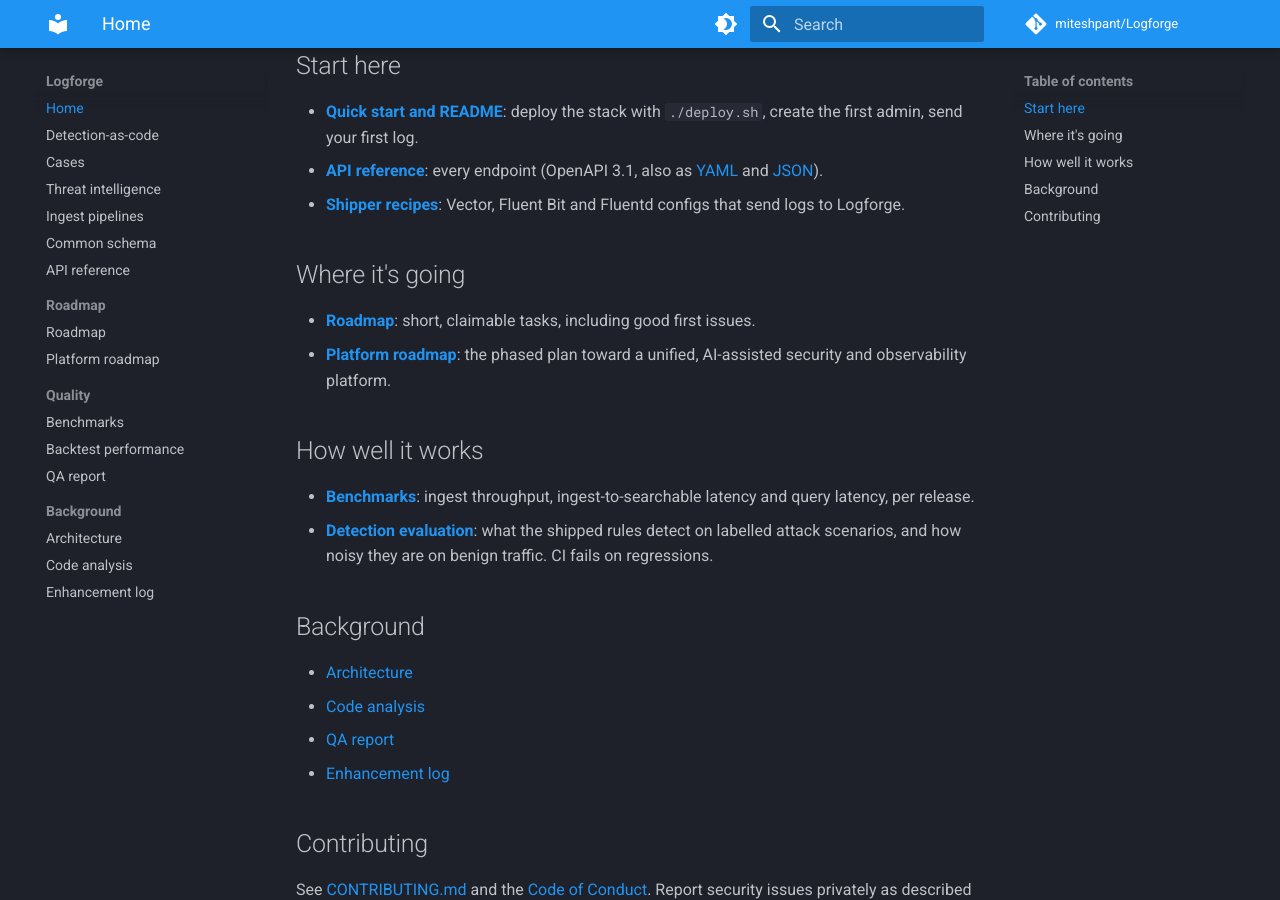
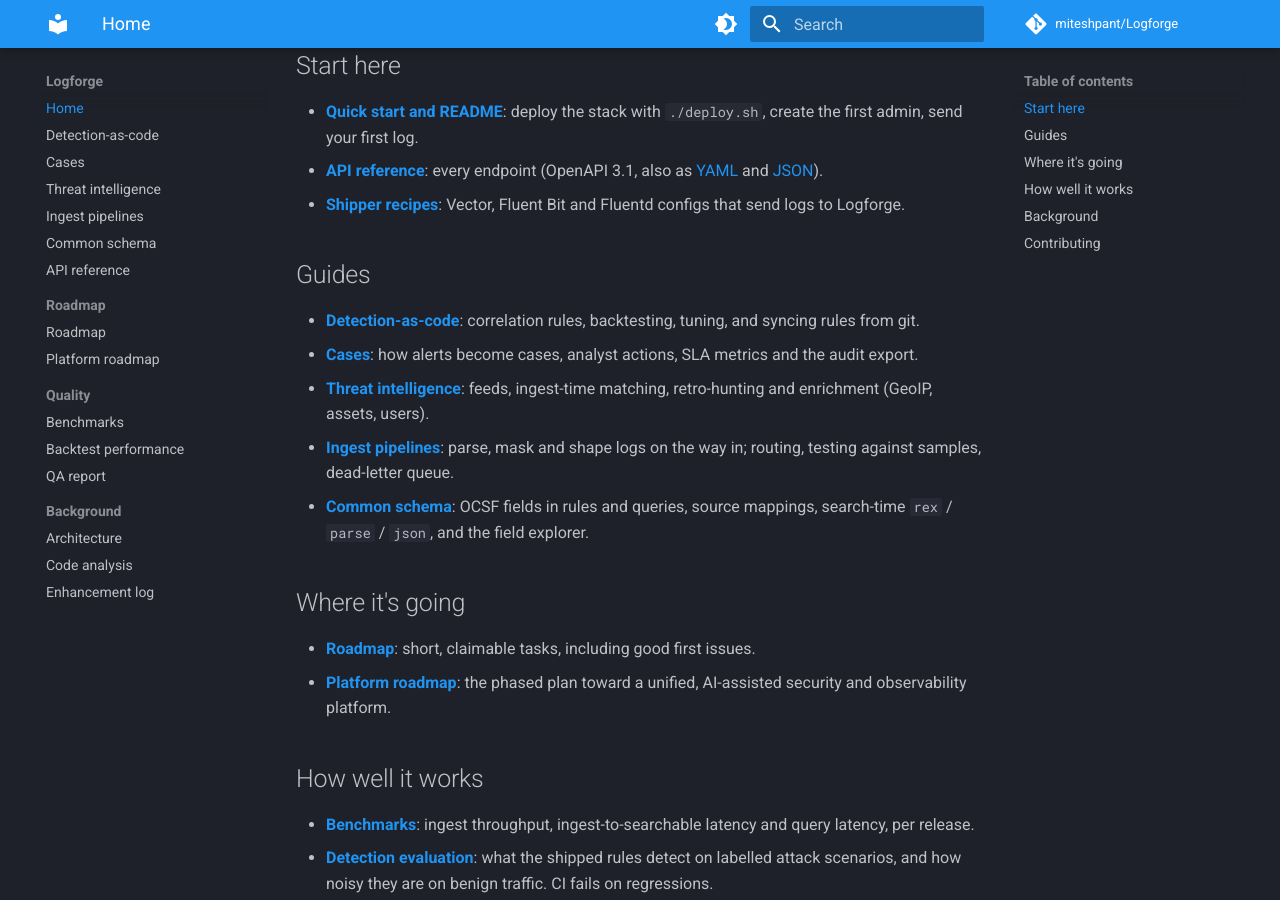
Before and after one commit to miteshpant/Logforge, an MkDocs documentation site: the page built from docs/index.md, in a window 1280 px wide and 900 px high, scrolled down 347 px. Built offline with MkDocs 1.6.1 and Material for MkDocs 9.7.7, drawn with Linux system fonts in a browser that asks for light colours; comment, search, counter and statistics services are not loaded.

Commit message:
Docs home: link the guides added in Phases 1-5
Co-Authored-By: Claude Opus 5.5 <noreply@anthropic.com>
Claude-Session: https://claude.ai/code/session_017j6Y7u5fbgghW6rbktQFja

```diff
--- a/docs/index.md
+++ b/docs/index.md
@@ -16,6 +16,19 @@ observability, self-hosted with one command. Apache 2.0.
   [YAML](api/openapi.yaml) and [JSON](api/openapi.json)).
 - **[Shipper recipes](https://github.com/miteshpant/Logforge/tree/main/packages/shipper-recipes)**:
   Vector, Fluent Bit and Fluentd configs that send logs to Logforge.
+
+## Guides
+
+- **[Detection-as-code](detection-as-code.md)**: correlation rules, backtesting,
+  tuning, and syncing rules from git.
+- **[Cases](cases.md)**: how alerts become cases, analyst actions, SLA metrics
+  and the audit export.
+- **[Threat intelligence](threat-intel.md)**: feeds, ingest-time matching,
+  retro-hunting and enrichment (GeoIP, assets, users).
+- **[Ingest pipelines](pipelines.md)**: parse, mask and shape logs on the way in;
+  routing, testing against samples, dead-letter queue.
+- **[Common schema](schema.md)**: OCSF fields in rules and queries, source
+  mappings, search-time `rex` / `parse` / `json`, and the field explorer.
 
 ## Where it's going
 
```
